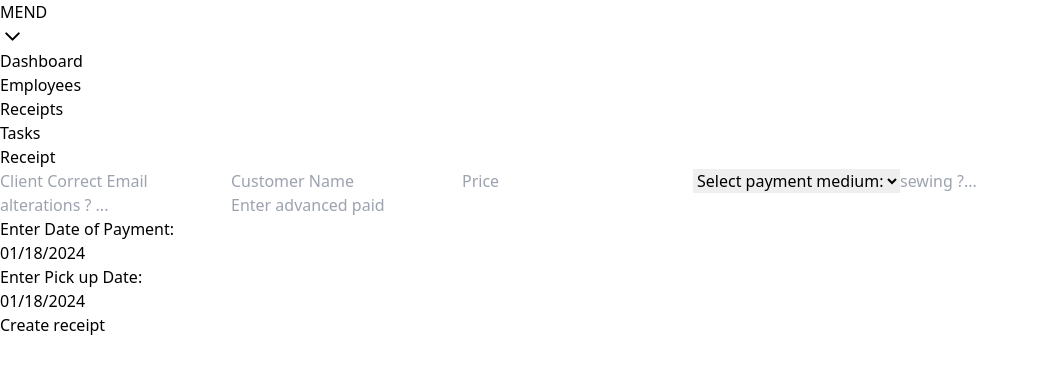
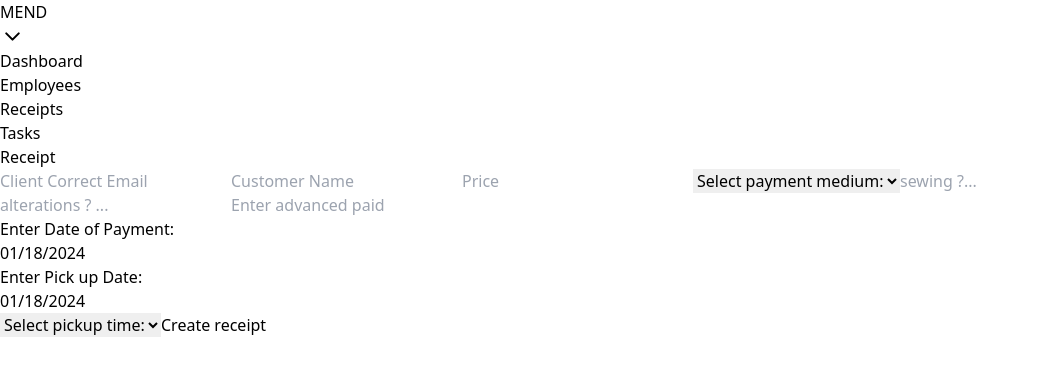
Before and after one commit to Eyohen/mend, a React (Vite) app: page /receipt in a window 1280 px wide. Shown: the top 376 px of the page, without its empty margins (0-1039 px from the left). Built offline with nearby package versions, Linux system fonts and the light colour scheme.

Commit message:
added pick up time for receipts and tasks

```diff
--- a/src/components/Body.jsx
+++ b/src/components/Body.jsx
@@ -401,6 +401,9 @@ const Body = () => {
             <th scope="col" class="px-6 py-3 font-light ">
               pickup status
             </th>
+            <th scope="col" class="px-6 py-3 font-light ">
+              pickup time
+            </th>
             <th scope="col" class="px-6 py-3 font-light">
               edit
             </th>
@@ -448,6 +451,7 @@ const Body = () => {
                 <td class="px-6 py-4">
                 {user.pickupstatus == "not-ready" ?  ( <p className='bg-red-400 flex justify-center rounded-full text-white animate-pulse'>{user.pickupstatus}</p>) : user.pickupstatus == "ready" ?  ( <p className='bg-yellow-400 flex justify-center rounded-full px-1 animate-pulse text-white'>{user.pickupstatus}</p>) : ( <p className='bg-green-400 flex justify-center rounded-full px-1 animate-pulse text-white'>{user.pickupstatus}</p>)}
                 </td>
+                <td class="px-6 py-2">{user.picktime}</td>
                 <Link to={`/edittask/${user._id}`}><td class="px-6 py-2"><SlPencil className='mt-3' /></td></Link>
                 <td class="px-6 py-2" onClick={() => handleDelete4(user._id)}><SlTrash className='text-red-800'/></td>
 
--- a/src/components/EditTask.jsx
+++ b/src/components/EditTask.jsx
@@ -36,6 +36,62 @@ const statuses = [
         priority: "low",
     },
       ]
+
+
+      const picktimes = [
+        {
+          _id: 1,
+         picktime: "7:00am",
+          },
+          {
+              _id: 2,
+             picktime: "8:00am",
+          },
+          {
+              _id: 3,
+             picktime: "9:00am",
+          },
+          {
+            _id: 4,
+           picktime: "10:00am",
+            },
+            {
+                _id: 5,
+               picktime: "11:00am",
+            },
+            {
+                _id: 6,
+               picktime: "12:00pm",
+            },
+            {
+              _id: 7,
+             picktime: "1:00pm",
+              },
+              {
+                  _id: 8,
+                 picktime: "2:00pm",
+              },
+              {
+                  _id: 9,
+                 picktime: "3:00pm",
+              },
+              {
+                _id: 10,
+               picktime: "4:00pm",
+                },
+                {
+                    _id: 11,
+                   picktime: "5:00pm",
+                },
+                {
+                    _id: 12,
+                   picktime: "6:00pm",
+                },
+                {
+                  _id: 13,
+                 picktime: "7:00pm",
+              },
+          ]
 
 const EditTask = () => {
   const taskId = useParams().id
--- a/src/components/ReceiptBody.jsx
+++ b/src/components/ReceiptBody.jsx
@@ -22,6 +22,61 @@ const media = [
 
     ]
 
+    const picktimes = [
+      {
+        _id: 1,
+       picktime: "7:00am",
+        },
+        {
+            _id: 2,
+           picktime: "8:00am",
+        },
+        {
+            _id: 3,
+           picktime: "9:00am",
+        },
+        {
+          _id: 4,
+         picktime: "10:00am",
+          },
+          {
+              _id: 5,
+             picktime: "11:00am",
+          },
+          {
+              _id: 6,
+             picktime: "12:00pm",
+          },
+          {
+            _id: 7,
+           picktime: "1:00pm",
+            },
+            {
+                _id: 8,
+               picktime: "2:00pm",
+            },
+            {
+                _id: 9,
+               picktime: "3:00pm",
+            },
+            {
+              _id: 10,
+             picktime: "4:00pm",
+              },
+              {
+                  _id: 11,
+                 picktime: "5:00pm",
+              },
+              {
+                  _id: 12,
+                 picktime: "6:00pm",
+              },
+              {
+                _id: 13,
+               picktime: "7:00pm",
+            },
+        ]
+
 
 const ReceiptBody = () => {
   const navigate = useNavigate()
@@ -36,13 +91,18 @@ const ReceiptBody = () => {
   const [advanced,setAdvanced]=useState("")
   const [startDate, setStartDate] = useState(new Date());
   const [startDate2, setStartDate2] = useState(new Date());
-    const [selectedMedium, setSelectedMedium] = useState([])
+  const [selectedMedium, setSelectedMedium] = useState([])
+  const [selectedPickTime, setSelectedPickTime] = useState([])
 
     const [error,setError]=useState(false)
     const [isLoading,setIsLoading]=useState(false)
 
     const handleMedium = (e) => {
         setSelectedMedium(e.target.value);
+      };
+
+      const handlePickTime = (e) => {
+        setSelectedPickTime(e.target.value);
       };
 
       const handlePriority = (e) => {
@@ -61,7 +121,7 @@ const ReceiptBody = () => {
           }
 
           const res = await axios.post(URL+"/api/receipts/send",{email,
-            date:startDate,medium:selectedMedium, customer, price,sewing,alteration, advanced, pickup:startDate2
+            date:startDate,medium:selectedMedium, customer, price,sewing,alteration, advanced, pickup:startDate2,picktime:selectedPickTime
 
 
           }, {
@@ -114,6 +174,12 @@ const ReceiptBody = () => {
           <p className='text-md text-gray-600'>Enter Pick up Date:</p>
            <DatePicker selected={startDate2} onChange={(date) => setStartDate2(date)} className='border border-black py-1 '  />
            </div>
+           <select value={selectedPickTime} onChange={handlePickTime} className="border border-black px-2 py-1">
+            <option value="">Select pickup time:</option>
+            {picktimes.map(item => (
+              <option key={item._id} value={item.picktime}>{item.picktime}</option>
+            ) )}
+          </select>
 
 
 <button onClick={handleReceipt} className="bg-black text-white py-1">Create receipt</button>
--- a/src/components/TaskBody.jsx
+++ b/src/components/TaskBody.jsx
@@ -52,6 +52,61 @@ const statuses = [
       },
         ]
 
+        const picktimes = [
+          {
+            _id: 1,
+           picktime: "7:00am",
+            },
+            {
+                _id: 2,
+               picktime: "8:00am",
+            },
+            {
+                _id: 3,
+               picktime: "9:00am",
+            },
+            {
+              _id: 4,
+             picktime: "10:00am",
+              },
+              {
+                  _id: 5,
+                 picktime: "11:00am",
+              },
+              {
+                  _id: 6,
+                 picktime: "12:00pm",
+              },
+              {
+                _id: 7,
+               picktime: "1:00pm",
+                },
+                {
+                    _id: 8,
+                   picktime: "2:00pm",
+                },
+                {
+                    _id: 9,
+                   picktime: "3:00pm",
+                },
+                {
+                  _id: 10,
+                 picktime: "4:00pm",
+                  },
+                  {
+                      _id: 11,
+                     picktime: "5:00pm",
+                  },
+                  {
+                      _id: 12,
+                     picktime: "6:00pm",
+                  },
+                  {
+                    _id: 13,
+                   picktime: "7:00pm",
+                },
+            ]
+
 
 const TaskBody = () => {
   const navigate = useNavigate()
@@ -70,6 +125,7 @@ const TaskBody = () => {
     // const [password,setPassword]=useState("")
     const [error,setError]=useState(false)
     const [isLoading,setIsLoading]=useState(false)
+    const [selectedPickTime, setSelectedPickTime] = useState([])
 
     const handleStatus = (e) => {
         setSelectedStatus(e.target.value);
@@ -77,6 +133,10 @@ const TaskBody = () => {
 
       const handlePriority = (e) => {
         setSelectedPriority(e.target.value);
+      };
+
+      const handlePickTime = (e) => {
+        setSelectedPickTime(e.target.value);
       };
 
       const handlePickup = (e) => {
@@ -93,7 +153,7 @@ const TaskBody = () => {
             console.error('Access token not found')
           }
 
-          const res = await axios.post(URL+"/api/tasks/create",{client,work,date:startDate, dueDate:startDate2,status:selectedStatus,priority:selectedPriority,amount,customerphone,pickupstatus:selectedPickup,tailor}, {
+          const res = await axios.post(URL+"/api/tasks/create",{client,work,date:startDate, dueDate:startDate2,status:selectedStatus,priority:selectedPriority,amount,customerphone,pickupstatus:selectedPickup,tailor, picktime:selectedPickTime}, {
             headers: {
               Authorization: `Bearer ${accessToken}`,
             }
@@ -149,6 +209,14 @@ const TaskBody = () => {
             ) )}
           </select>
 
+          <select value={selectedPickTime} onChange={handlePickTime} className="border border-black px-2 py-1">
+            <option value="">Select pickup time:</option>
+            {picktimes.map(item => (
+              <option key={item._id} value={item.picktime}>{item.picktime}</option>
+            ) )}
+          </select>
+
+
           <input onChange={(e)=>setTailor(e.target.value)} className="border border-black px-2 py-1" placeholder="Tailor in charge" />
           <input onChange={(e)=>setCustomerPhone(e.target.value)} className="border border-black px-2 py-1 " placeholder="Customers phone number " />
 
```
